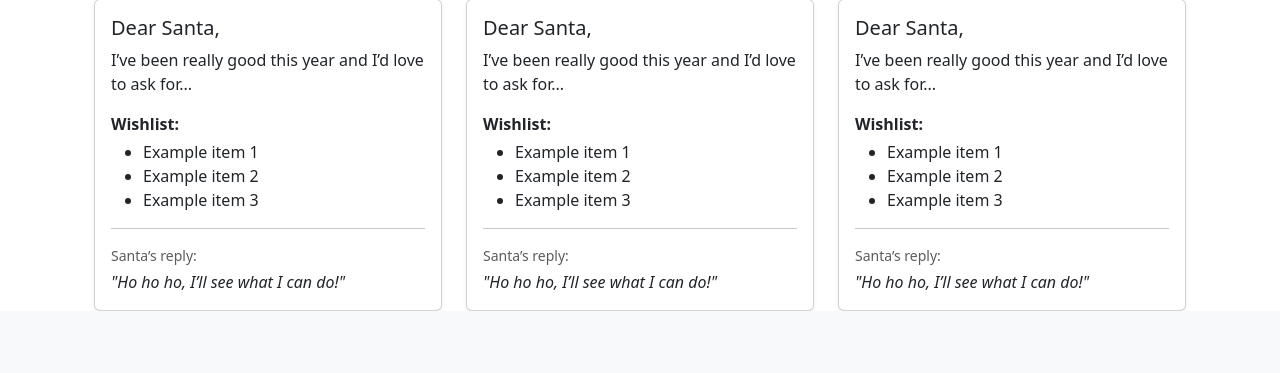
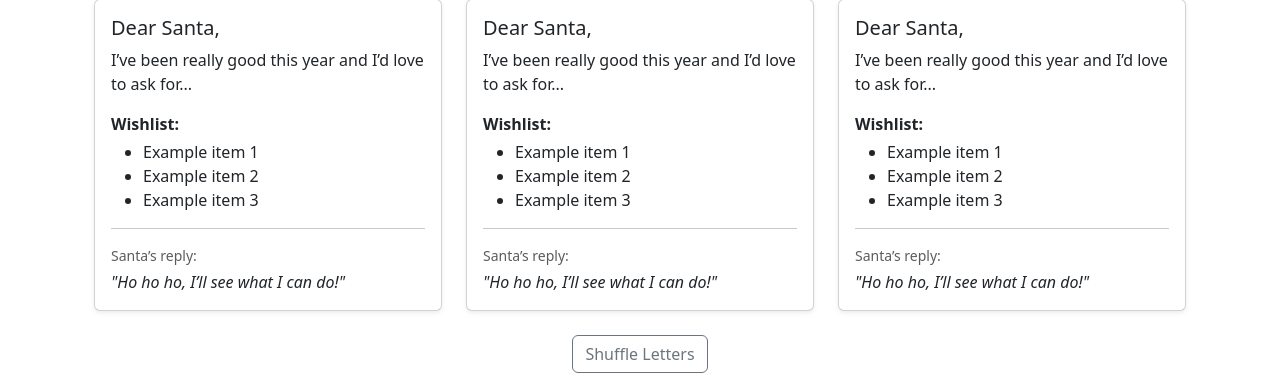
Before and after one commit to DylanAustin-TheDreamer/Christmas-Hackathon-, a Django app: page / in a window 1280 px wide. Shown: the part 738-1111 px from the top of the page. Before the commit the page ends 1049 px from the top, so only its background shows below. Run offline with Django 4.2, Linux system fonts and the light colour scheme.

Commit message:
I’ve put together the homepage UI with the letter wall and added a front-end shuffle animation. Still using placeholder data for now – happy to plug in real letters once the backend is ready.”

```diff
--- a/templates/base.html
+++ b/templates/base.html
@@ -1,5 +1,15 @@
 <!DOCTYPE html>
 <html lang="en">
+
+<style>
+  .card {
+    transition: transform 0.2s ease, opacity 0.2s ease;
+  }
+  .shuffle-animate {
+    transform: translateY(-4px);
+    opacity: 0.9;
+  }
+</style>
 <head>
     <meta charset="UTF-8">
     <meta name="viewport" content="width=device-width, initial-scale=1.0">
--- a/templates/home.html
+++ b/templates/home.html
@@ -1,6 +1,7 @@
 {% extends "base.html" %}
 
 {% block content %}
+
 <div class="container mt-4">
 
   <!-- Title -->
@@ -26,7 +27,7 @@
 
   <h2 class="h4 mb-3">What others are wishing for</h2>
 
-  <div class="row g-4"><!-- wrap the whole card grid with "row",g-4 means the gap between cards is 4-->
+  <div class="row g-4" id="letters-container"><!-- wrap the whole card grid with "row",g-4 means the gap between cards is 4-->
     {% for letter in letters %} <!--dkango for loop-->
       <div class="col-md-4"><!--12/4 = 3-->
         <div class="card shadow-sm h-100"><!--BootstrapCard-->
@@ -51,6 +52,53 @@
       </div>
     {% endfor %}
   </div>
+<div class="text-center mt-4">
+    <button class="btn btn-outline-secondary" id="shuffle-btn">Shuffle Letters</button>
+</div>
+
+
 
 </div>
+<script>
+  document.addEventListener('DOMContentLoaded', function () {
+    const shuffleBtn = document.getElementById('shuffle-btn');
+    const container = document.getElementById('letters-container');
+
+    if (!shuffleBtn || !container) return;
+
+    shuffleBtn.addEventListener('click', function () {
+      const cards = Array.from(container.children); // 每個 col-md-4
+
+
+      cards.forEach(col => {
+        const card = col.querySelector('.card');
+        if (card) {
+          card.classList.add('shuffle-animate');
+        }
+      });
+
+
+      setTimeout(() => {
+        // Fisher–Yates shuffle
+        let tempCards = Array.from(container.children);
+
+        for (let i = tempCards.length - 1; i > 0; i--) {
+          const j = Math.floor(Math.random() * (i + 1));
+          container.appendChild(tempCards[j]);
+          tempCards.splice(j, 1);
+        }
+
+
+        cards.forEach(col => {
+          const card = col.querySelector('.card');
+          if (card) {
+            card.classList.remove('shuffle-animate');
+          }
+        });
+      }, 150);
+    });
+  });
+</script>
+
+
 {% endblock %}
```
